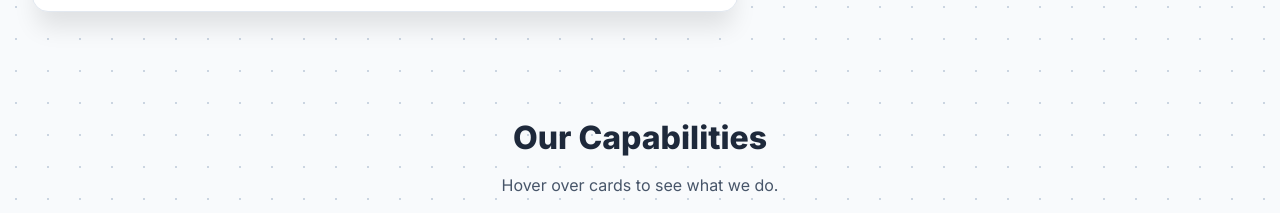
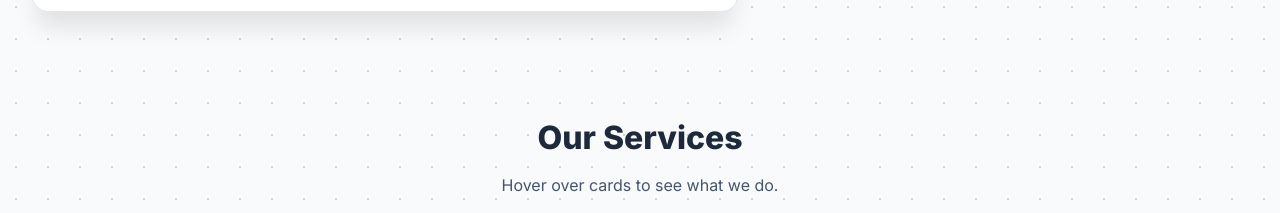
Before and after one commit to satya893/NEXTGEN, a plain HTML site: page hire.html in a window 1280 px wide. Shown: the part 1161-1374 px from the top of the page. Drawn offline with Linux system fonts and the light colour scheme.

Commit message:
SMALL CHANGE

```diff
--- a/hire.html
+++ b/hire.html
@@ -353,7 +353,7 @@
 
 <!-- SERVICES LIST SECTION -->
     <div style="margin-top: 100px;">
-      <h2 class="text-center" style="font-weight: 800; font-size: 2rem; margin-bottom: 10px;">Our Capabilities</h2>
+      <h2 class="text-center" style="font-weight: 800; font-size: 2rem; margin-bottom: 10px;">Our Services</h2>
       <p class="text-center" style="color: var(--text-body); max-width:600px; margin:0 auto; margin-bottom: 40px;">Hover over cards to see what we do.</p>
 
       <div class="services-grid">
```
